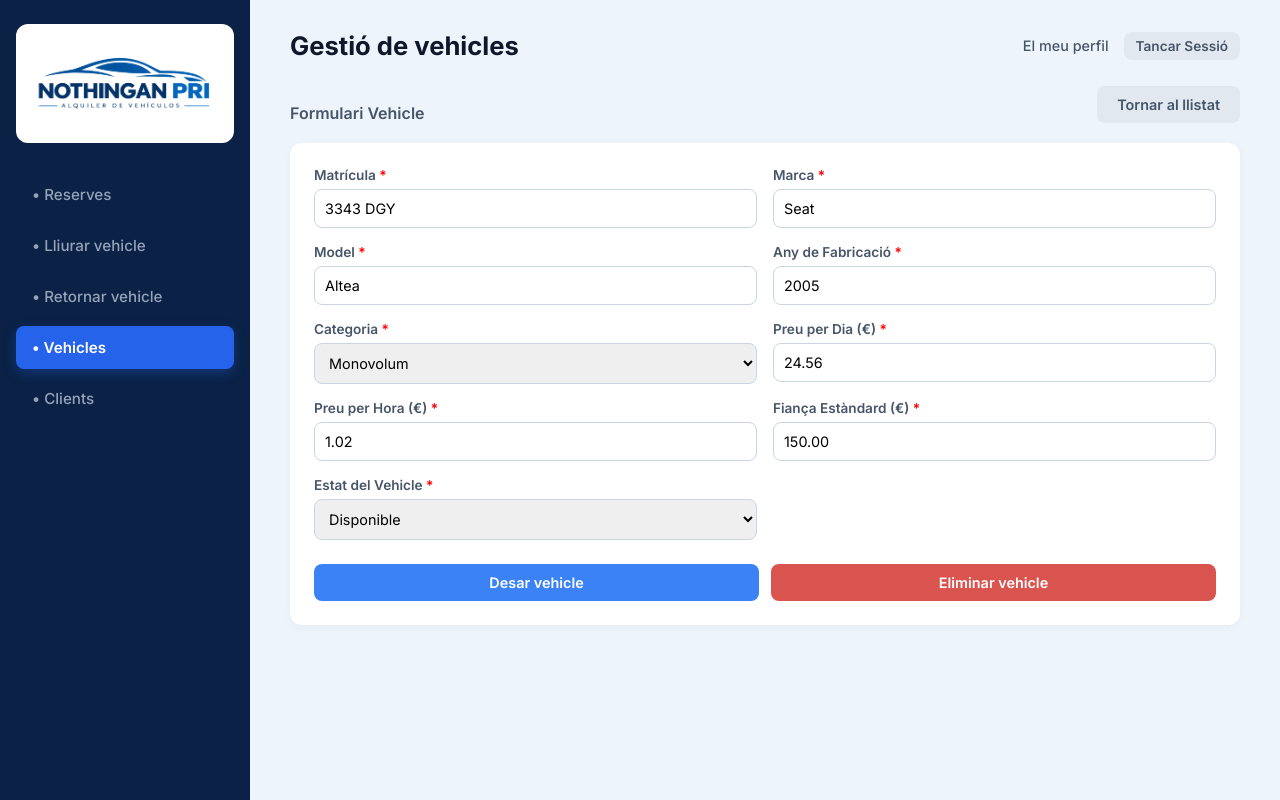
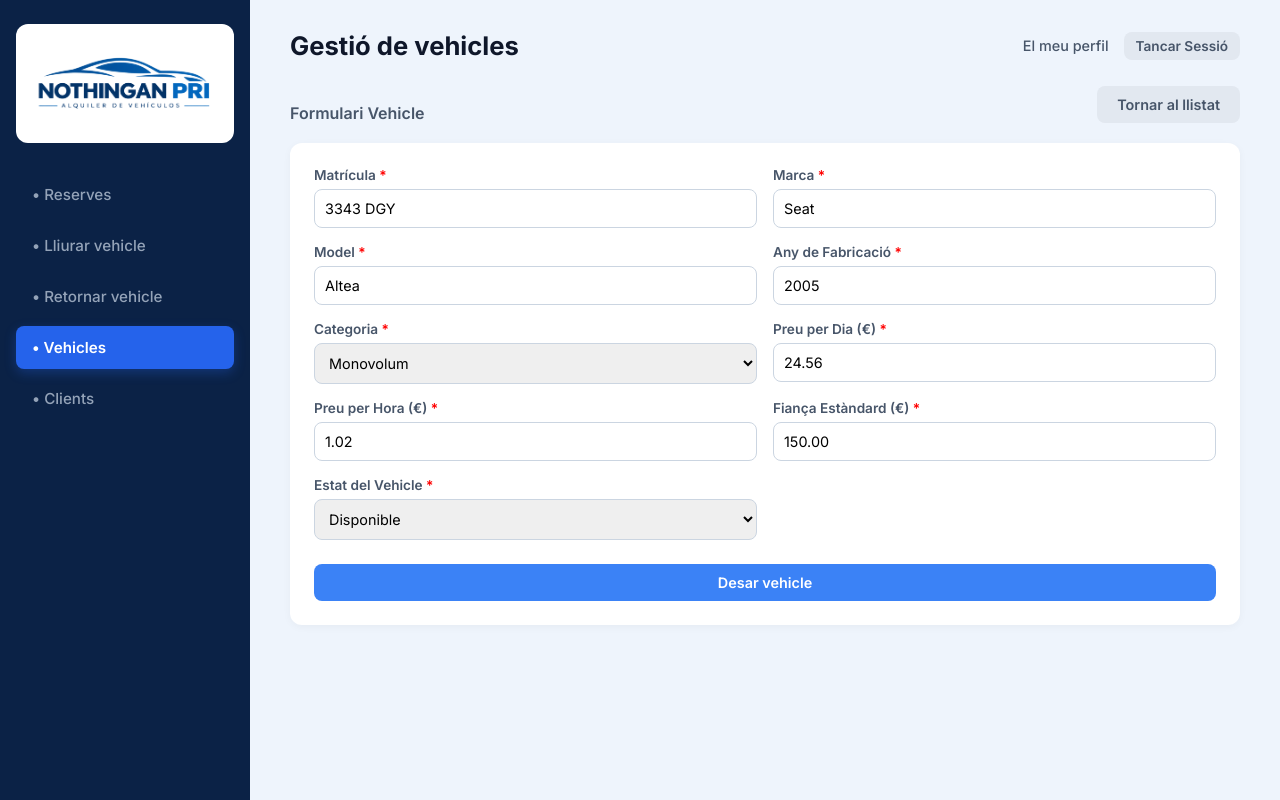
Before and after one commit to denisnavioo/Projecte-Nothingan-Pri, a Spring Boot app: page /web/agent/vehicles/edit/1 in a window 1280 px wide. Run offline with Spring Boot 4, Linux system fonts and the light colour scheme; the visitor is signed in with stand-in values (Sample User, id 1); data comes from the database, SQL or seed files in the repository; some of the project's set-up classes (security, data sources, template engines, error pages and the like) are left out, and stand-ins take their place.

Commit message:
Eliminació de boto elimimacio al editar vehicle

```diff
--- a/src/main/resources/application.properties
+++ b/src/main/resources/application.properties
@@ -6,7 +6,7 @@ spring.datasource.username=root
 spring.datasource.password=123456
 spring.datasource.driver-class-name=com.mysql.cj.jdbc.Driver
 #spring.jpa.hibernate.ddl-auto=create
-spring.jpa.hibernate.ddl-auto=update
+spring.jpa.hibernate.ddl-auto=create
 
 # Configuraci\u00f3 HTTPS / SSL
 server.ssl.key-store=classpath:keystore.p12
--- a/src/main/resources/templates/edit-vehicle.html
+++ b/src/main/resources/templates/edit-vehicle.html
@@ -159,14 +159,7 @@
                                 Crear vehicle
                             </button>
 
-                            <!-- Botón de eliminación física visible solo al editar un vehículo existente (id > 0) -->
-                            <a th:if="${vehicle.id > 0}"
-                               th:href="@{__${session.rutaBase}__/vehicles/eliminar/{id}(id=${vehicle.id})}"
-                               class="btn"
-                               style="background-color: #d9534f; color: white; margin-left: auto; text-decoration: none;"
-                               onclick="return confirm('ATENCIÓ: Esborraràs aquest vehicle definitivament de la base de dades. Només es permet si mai ha tingut cap reserva. Continuar?');">
-                                Eliminar vehicle
-                            </a>
+
                         </div>
 
                     </form>
```
